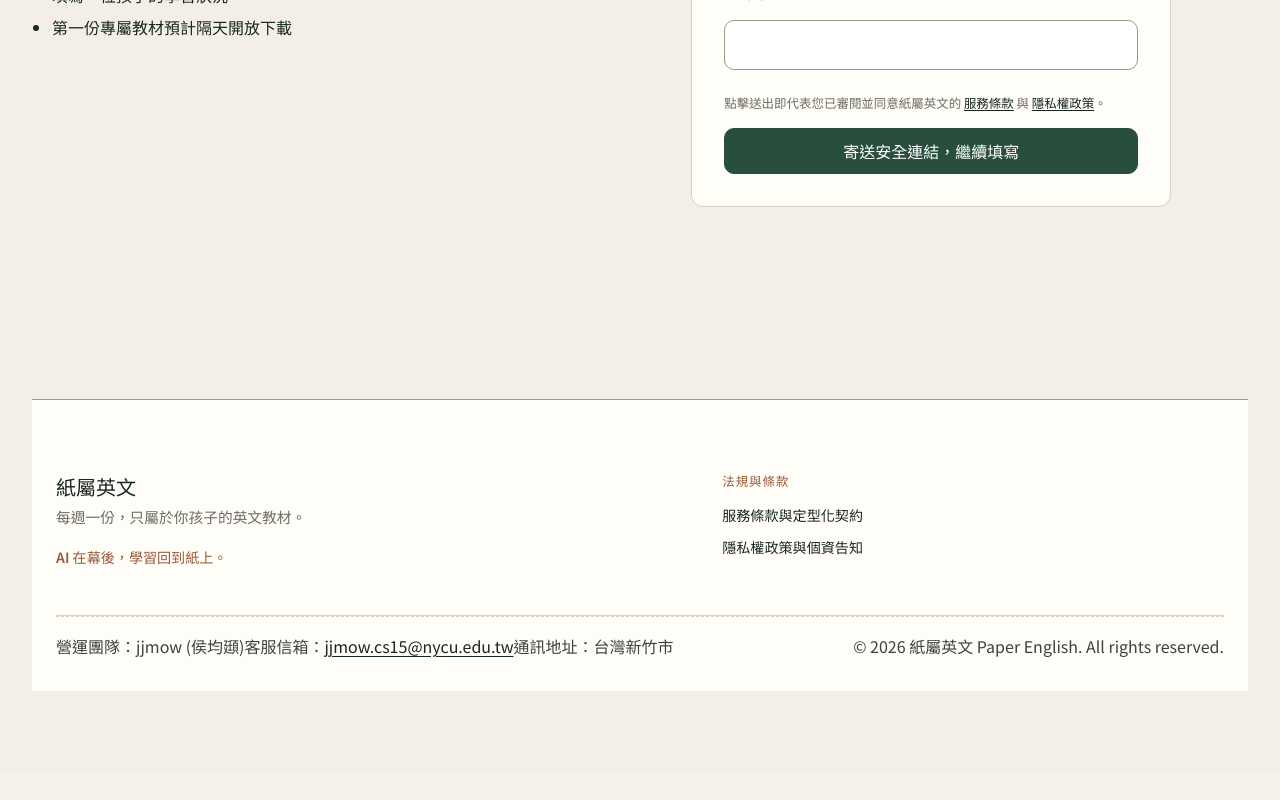
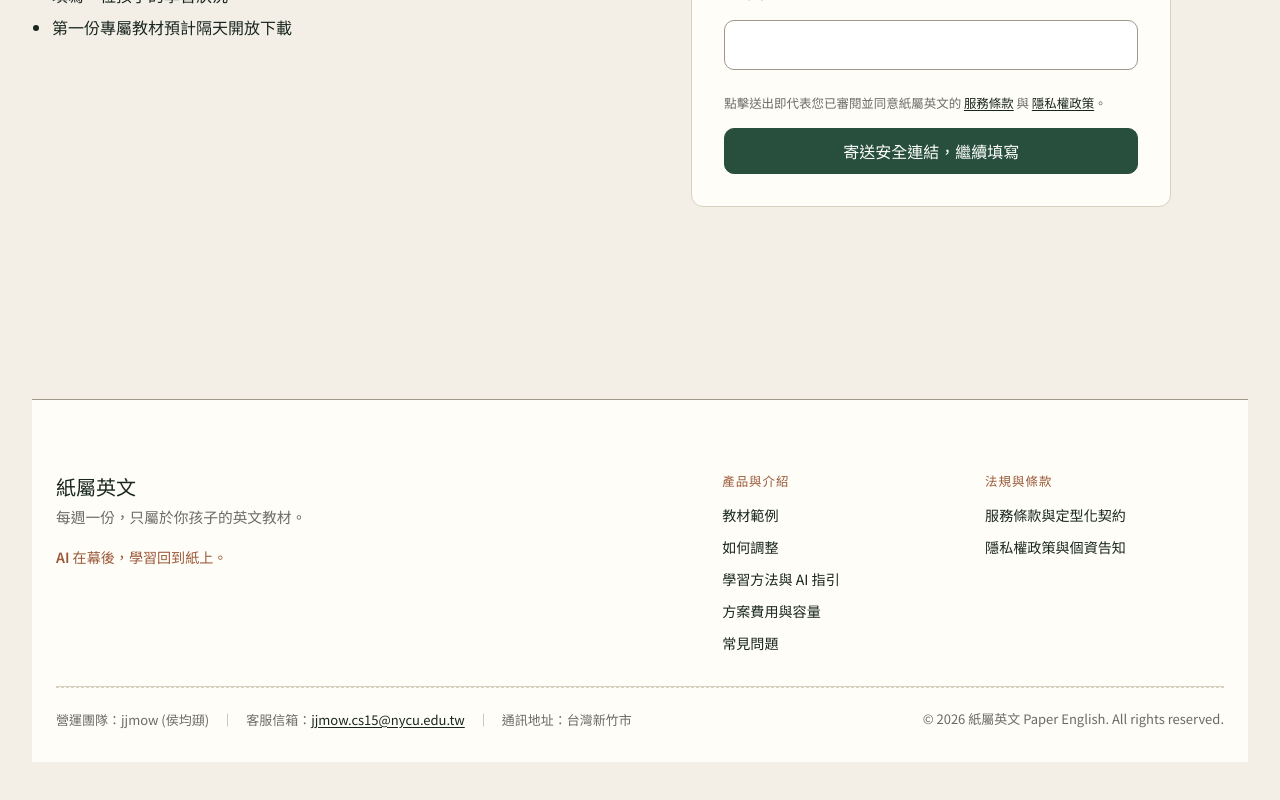
Before and after one commit to egger-meow/eng-tutor-saas, a React (Vite) app in the folder apps/web/: page / in a window 1280 px wide. Shown: the part 9131-9931 px from the top of the page. Before the commit the page ends 9902 px from the top, so only its background shows below. Built offline with nearby package versions, Linux system fonts and the light colour scheme; no server answers.

Commit message:
feat: add PublicFooter component and define application-wide design system styles in App.css

```diff
--- a/apps/web/src/App.css
+++ b/apps/web/src/App.css
@@ -23,7 +23,7 @@
 .form-actions { display: flex; flex-wrap: wrap; gap: var(--space-3); }
 .danger-link { justify-self: start; color: var(--color-error); }
 .notice-success { background: var(--color-success-soft); color: var(--color-success); }
-.landing-page { overflow: hidden; }
+.landing-page { overflow-x: clip; }
 .landing-page .page-shell { padding-top: 0; }
 .landing-page [id] { scroll-margin-top: 6rem; }
 .landing-hero { display: grid; grid-template-columns: minmax(0, 1.1fr) minmax(23rem, .9fr); gap: clamp(3rem, 6vw, 6rem); align-items: center; min-height: min(46rem, calc(100vh - 5.25rem)); padding-block: clamp(3rem, 5vw, 4.5rem); }
@@ -315,7 +315,7 @@
   background: rgba(246, 242, 233, 0.88);
   backdrop-filter: blur(12px);
   -webkit-backdrop-filter: blur(12px);
-  transition: box-shadow var(--transition-fast), background var(--transition-fast);
+  transition: transform 220ms cubic-bezier(0.16, 1, 0.3, 1), box-shadow var(--transition-fast), background var(--transition-fast);
 }
 
 .site-header-hidden {
@@ -963,17 +963,40 @@
   flex-wrap: wrap;
   justify-content: space-between;
   align-items: center;
-  gap: var(--space-3);
-  padding-top: var(--space-4);
+  gap: var(--space-4) var(--space-6);
+  padding-top: var(--space-5);
   border-top: 1px dashed var(--color-rule);
 }
 
-.footer-bottom-row p {
-  margin: 0;
+.footer-operator-info {
+  display: flex;
+  flex-wrap: wrap;
+  align-items: center;
+  gap: var(--space-2) var(--space-3);
+  font-size: 0.8125rem;
+  color: var(--color-muted);
 }
 
-.footer-bottom-row a {
+.footer-operator-info a {
   color: var(--color-ink);
+  text-decoration: underline;
+  text-underline-offset: 2px;
+}
+
+.footer-operator-info a:hover {
+  color: var(--color-action);
+}
+
+.footer-divider {
+  color: var(--color-rule-strong);
+  user-select: none;
+  font-weight: 300;
+}
+
+.copyright-line {
+  margin: 0;
+  font-size: 0.8125rem;
+  color: var(--color-muted);
 }
 
 @media (max-width: 48rem) {
@@ -988,5 +1011,14 @@
   .footer-bottom-row {
     flex-direction: column;
     align-items: flex-start;
+    gap: var(--space-3);
+  }
+  .footer-divider {
+    display: none;
+  }
+  .footer-operator-info {
+    flex-direction: column;
+    align-items: flex-start;
+    gap: var(--space-1);
   }
 }
--- a/apps/web/src/components/layout/PublicFooter.tsx
+++ b/apps/web/src/components/layout/PublicFooter.tsx
@@ -14,7 +14,18 @@ export function PublicFooter() {
           <p className="footer-philosophy">AI 在幕後，學習回到紙上。</p>
         </div>
 
-        <nav className="footer-nav" aria-label="法律條款連結">
+        <nav className="footer-nav" aria-label="產品導覽與法律條款連結">
+          <div className="footer-nav-column">
+            <span className="footer-nav-title">產品與介紹</span>
+            <ul>
+              <li><a href="/#samples" onClick={handleInternalLink}>教材範例</a></li>
+              <li><a href="/#personalization" onClick={handleInternalLink}>如何調整</a></li>
+              <li><a href="/#method" onClick={handleInternalLink}>學習方法與 AI 指引</a></li>
+              <li><a href="/#pricing" onClick={handleInternalLink}>方案費用與容量</a></li>
+              <li><a href="/#faq" onClick={handleInternalLink}>常見問題</a></li>
+            </ul>
+          </div>
+
           <div className="footer-nav-column">
             <span className="footer-nav-title">法規與條款</span>
             <ul>
@@ -42,7 +53,9 @@ export function PublicFooter() {
       <div className="footer-bottom-row">
         <div className="footer-operator-info">
           <span>營運團隊：{legalConfig.companyName}</span>
+          <span className="footer-divider" aria-hidden="true">｜</span>
           <span>客服信箱：<a href={`mailto:${legalConfig.contactEmail}`}>{legalConfig.contactEmail}</a></span>
+          <span className="footer-divider" aria-hidden="true">｜</span>
           <span>通訊地址：{legalConfig.companyAddress}</span>
         </div>
         <p className="copyright-line">
```
